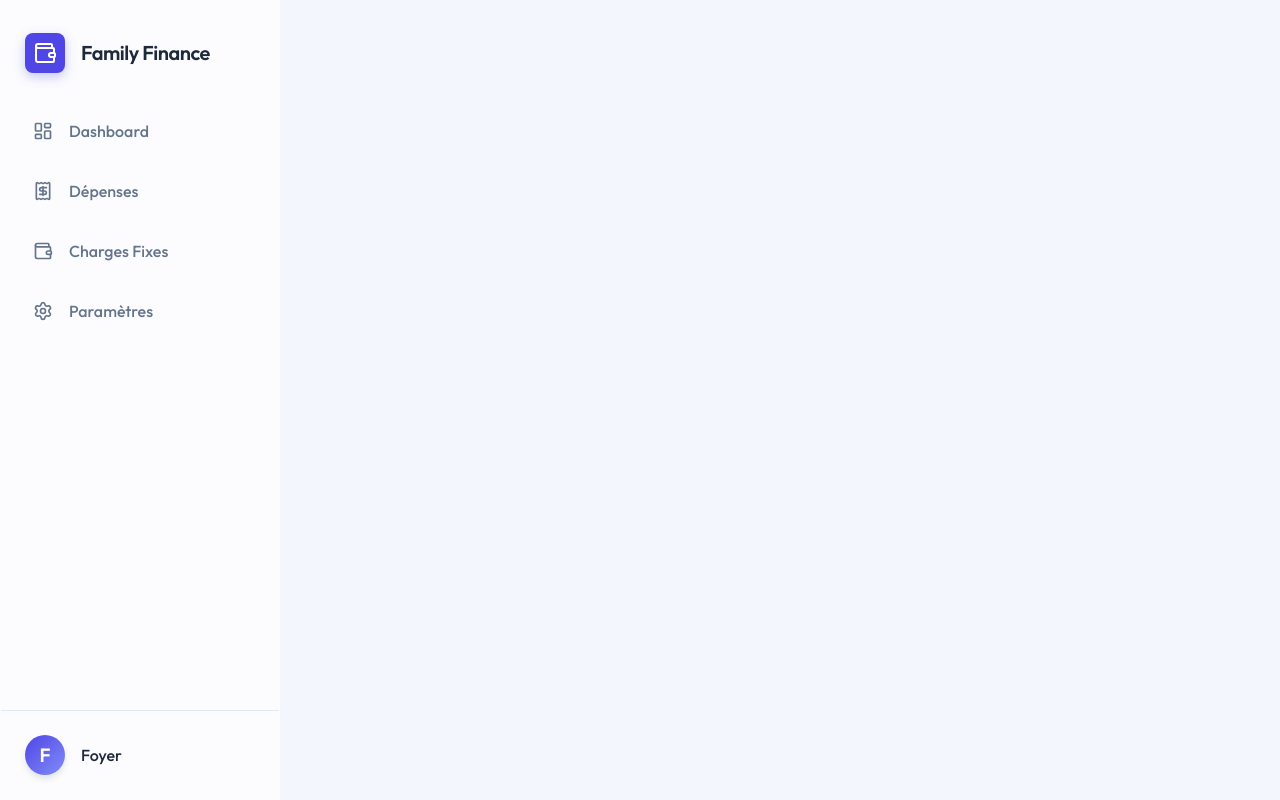
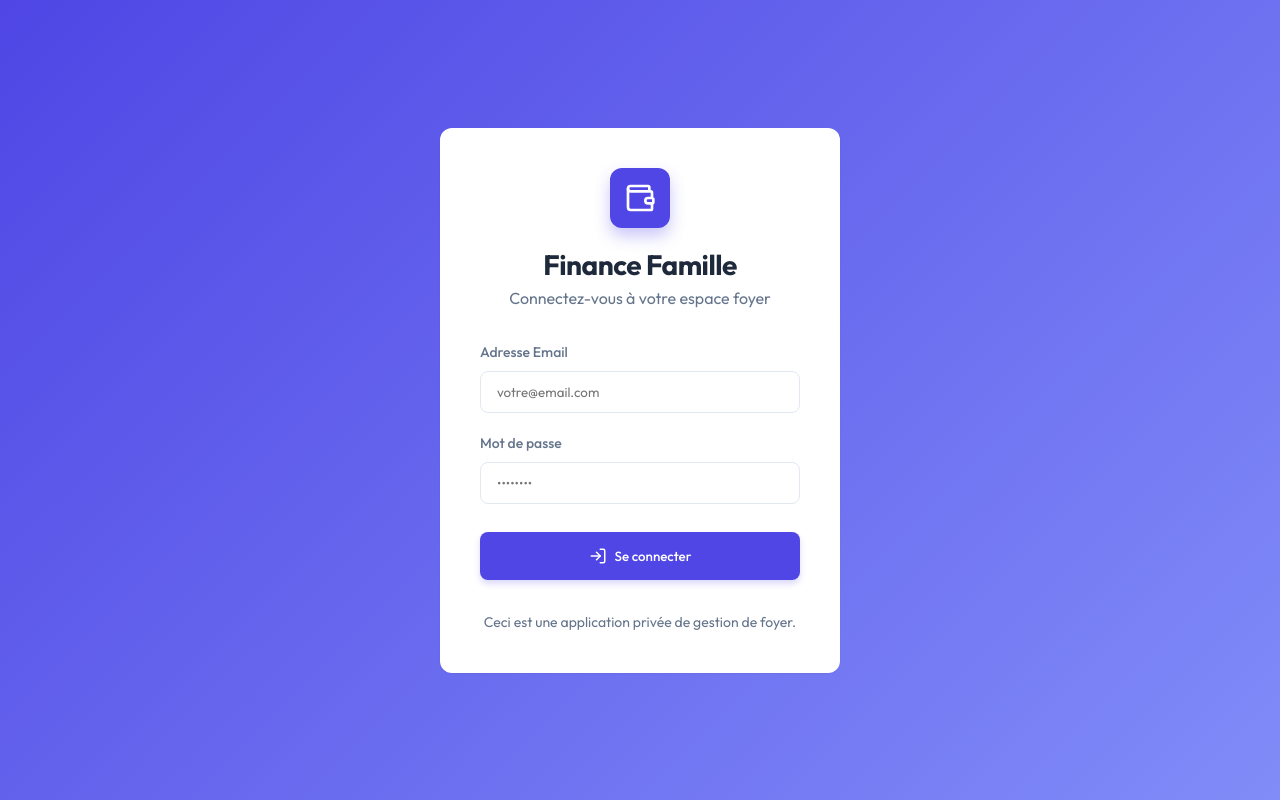
Before and after one commit to C0ld3nEye/finance, a React (Vite) app: page /login in a window 1280 px wide. Built offline with nearby package versions, Linux system fonts and the light colour scheme; no server answers.

Commit message:
Phase 2: Firebase Auth et choix du compte dans les dépenses

```diff
--- a/src/App.jsx
+++ b/src/App.jsx
@@ -1,13 +1,48 @@
-import React from 'react';
+import React, { useState, useEffect } from 'react';
 import { BrowserRouter as Router, Routes, Route, Navigate } from 'react-router-dom';
+import { onAuthStateChanged } from 'firebase/auth';
+import { auth } from './config/firebase';
 import Sidebar from './components/Sidebar';
 import Dashboard from './pages/Dashboard';
 import Expenses from './pages/Expenses';
 import Charges from './pages/Charges';
 import Settings from './pages/Settings';
+import Login from './pages/Login';
 import './index.css';
 
 function App() {
+  const [user, setUser] = useState(null);
+  const [loading, setLoading] = useState(true);
+
+  useEffect(() => {
+    const unsubscribe = onAuthStateChanged(auth, (currentUser) => {
+      setUser(currentUser);
+      setLoading(false);
+    });
+    return () => unsubscribe();
+  }, []);
+
+  if (loading) {
+    return (
+      <div style={{ height: '100vh', display: 'flex', alignItems: 'center', justifyContent: 'center', backgroundColor: 'var(--bg-color)' }}>
+        <div style={{ textAlign: 'center' }}>
+           <p style={{ color: 'var(--text-secondary)', marginTop: '1rem' }}>Chargement sécurisé...</p>
+        </div>
+      </div>
+    );
+  }
+
+  if (!user) {
+    return (
+      <Router>
+        <Routes>
+          <Route path="/login" element={<Login />} />
+          <Route path="*" element={<Navigate to="/login" replace />} />
+        </Routes>
+      </Router>
+    );
+  }
+
   return (
     <Router>
       <div className="app-container animate-fade-in">
@@ -19,6 +54,7 @@ function App() {
             <Route path="/expenses" element={<Expenses />} />
             <Route path="/charges" element={<Charges />} />
             <Route path="/settings" element={<Settings />} />
+            <Route path="*" element={<Navigate to="/dashboard" replace />} />
           </Routes>
         </main>
       </div>
--- a/src/components/Sidebar.jsx
+++ b/src/components/Sidebar.jsx
@@ -1,6 +1,7 @@
 import React from 'react';
 import { NavLink } from 'react-router-dom';
 import { LayoutDashboard, Receipt, Wallet, Settings } from 'lucide-react';
+import { auth } from '../config/firebase';
 import './Sidebar.css';
 
 const Sidebar = () => {
@@ -33,10 +34,17 @@ const Sidebar = () => {
       </nav>
 
       <div className="sidebar-footer">
-        <div className="user-info">
+        <div className="user-info" style={{ marginBottom: '1rem' }}>
           <div className="avatar">F</div>
           <span>Foyer</span>
         </div>
+        <button
+          onClick={() => auth.signOut()}
+          className="btn btn-outline"
+          style={{ width: '100%', fontSize: '0.85rem', padding: '0.5rem', justifyContent: 'center' }}
+        >
+          Déconnexion
+        </button>
       </div>
     </aside>
   );
--- a/src/config/firebase.js
+++ b/src/config/firebase.js
@@ -1,5 +1,6 @@
 import { initializeApp } from "firebase/app";
 import { getFirestore } from "firebase/firestore";
+import { getAuth } from "firebase/auth";
 
 const firebaseConfig = {
   apiKey: "AIzaSyAokxdJX-47uXEe4tzYj6Vb0dYjp3Mdig0",
@@ -14,3 +15,4 @@ const firebaseConfig = {
 
 const app = initializeApp(firebaseConfig);
 export const db = getFirestore(app);
+export const auth = getAuth(app);
--- a/src/pages/Dashboard.jsx
+++ b/src/pages/Dashboard.jsx
@@ -2,6 +2,7 @@ import React, { useState, useEffect } from 'react';
 import { getExpensesByMonth } from '../services/expenses';
 import { getCharges } from '../services/charges';
 import { getSettings } from '../services/settings';
+import { auth } from '../config/firebase';
 import { PieChart, TrendingUp, TrendingDown, Wallet } from 'lucide-react';
 
 const Dashboard = () => {
@@ -18,12 +19,15 @@ const Dashboard = () => {
   }, []);
 
   const fetchData = async () => {
+    const uid = auth.currentUser?.uid;
+    if (!uid) return;
+
     try {
       const now = new Date();
       const [expenses, charges, settings] = await Promise.all([
-        getExpensesByMonth(now.getFullYear(), now.getMonth()),
-        getCharges(),
-        getSettings()
+        getExpensesByMonth(uid, now.getFullYear(), now.getMonth()),
+        getCharges(uid),
+        getSettings(uid)
       ]);
 
       const tExpenses = expenses.reduce((acc, curr) => acc + curr.amount, 0);
--- /dev/null
+++ b/src/pages/Login.jsx
@@ -0,0 +1,113 @@
+import React, { useState } from 'react';
+import { signInWithEmailAndPassword } from 'firebase/auth';
+import { auth } from '../config/firebase';
+import { Wallet, LogIn, AlertCircle } from 'lucide-react';
+
+const Login = () => {
+  const [email, setEmail] = useState('');
+  const [password, setPassword] = useState('');
+  const [error, setError] = useState('');
+  const [loading, setLoading] = useState(false);
+
+  const handleLogin = async (e) => {
+    e.preventDefault();
+    setLoading(true);
+    setError('');
+    try {
+      await signInWithEmailAndPassword(auth, email, password);
+    } catch (err) {
+      console.error(err);
+      setError('Identifiants invalides ou erreur de connexion.');
+    } finally {
+      setLoading(false);
+    }
+  };
+
+  return (
+    <div style={{
+      height: '100vh',
+      display: 'flex',
+      alignItems: 'center',
+      justifyContent: 'center',
+      background: 'linear-gradient(135deg, #4f46e5 0%, #818cf8 100%)',
+      padding: '1rem'
+    }}>
+      <div className="card animate-fade-in" style={{ width: '100%', maxWidth: '400px', padding: '2.5rem' }}>
+        <div style={{ textAlign: 'center', marginBottom: '2rem' }}>
+          <div style={{
+            width: '60px',
+            height: '60px',
+            backgroundColor: 'var(--primary)',
+            borderRadius: 'var(--radius-lg)',
+            display: 'inline-flex',
+            alignItems: 'center',
+            justifyContent: 'center',
+            color: 'white',
+            marginBottom: '1rem',
+            boxShadow: '0 8px 16px rgba(79, 70, 229, 0.3)'
+          }}>
+            <Wallet size={32} />
+          </div>
+          <h1 style={{ fontSize: '1.75rem', fontWeight: '700', letterSpacing: '-0.5px' }}>Finance Famille</h1>
+          <p style={{ color: 'var(--text-secondary)' }}>Connectez-vous à votre espace foyer</p>
+        </div>
+
+        {error && (
+          <div style={{
+            backgroundColor: '#fee2e2',
+            color: 'var(--danger)',
+            padding: '0.75rem 1rem',
+            borderRadius: 'var(--radius-md)',
+            display: 'flex',
+            alignItems: 'center',
+            gap: '0.5rem',
+            fontSize: '0.9rem',
+            marginBottom: '1.5rem',
+            border: '1px solid #fecaca'
+          }}>
+            <AlertCircle size={18} /> {error}
+          </div>
+        )}
+
+        <form onSubmit={handleLogin} style={{ display: 'flex', flexDirection: 'column', gap: '1.25rem' }}>
+          <div>
+            <label className="label">Adresse Email</label>
+            <input
+              type="email"
+              className="input-field"
+              placeholder="votre@email.com"
+              required
+              value={email}
+              onChange={(e) => setEmail(e.target.value)}
+            />
+          </div>
+          <div>
+            <label className="label">Mot de passe</label>
+            <input
+              type="password"
+              className="input-field"
+              placeholder="••••••••"
+              required
+              value={password}
+              onChange={(e) => setPassword(e.target.value)}
+            />
+          </div>
+          <button
+            type="submit"
+            className="btn btn-primary"
+            style={{ width: '100%', marginTop: '0.5rem', height: '3rem' }}
+            disabled={loading}
+          >
+            {loading ? 'Connexion...' : <><LogIn size={18} /> Se connecter</>}
+          </button>
+        </form>
+
+        <p style={{ textAlign: 'center', marginTop: '2rem', fontSize: '0.875rem', color: 'var(--text-secondary)' }}>
+          Ceci est une application privée de gestion de foyer.
+        </p>
+      </div>
+    </div>
+  );
+};
+
+export default Login;
--- a/src/pages/Settings.jsx
+++ b/src/pages/Settings.jsx
@@ -1,5 +1,6 @@
 import React, { useState, useEffect } from 'react';
 import { getSettings, updateSettings } from '../services/settings';
+import { auth } from '../config/firebase';
 import { Save, Plus, Trash2 } from 'lucide-react';
 
 const Settings = () => {
@@ -12,8 +13,10 @@ const Settings = () => {
   }, []);
 
   const loadSettings = async () => {
+    const uid = auth.currentUser?.uid;
+    if (!uid) return;
     try {
-      const data = await getSettings();
+      const data = await getSettings(uid);
       setSettings(data);
     } catch (error) {
       console.error("Failed to load settings", error);
@@ -23,9 +26,11 @@ const Settings = () => {
   };
 
   const handleSave = async () => {
+    const uid = auth.currentUser?.uid;
+    if (!uid) return;
     setSaving(true);
     try {
-      await updateSettings(settings);
+      await updateSettings(uid, settings);
       alert('Paramètres sauvegardés avec succès !');
     } catch (error) {
       console.error("Failed to save", error);
--- a/src/services/charges.js
+++ b/src/services/charges.js
@@ -1,16 +1,19 @@
-import { collection, addDoc, updateDoc, deleteDoc, doc, getDocs } from 'firebase/firestore';
+import { collection, addDoc, updateDoc, deleteDoc, doc, getDocs, query, where } from 'firebase/firestore';
 import { db } from '../config/firebase';
 
 const collectionName = 'charges';
 
-export const getCharges = async () => {
-  const snapshot = await getDocs(collection(db, collectionName));
+export const getCharges = async (uid) => {
+  if (!uid) return [];
+  const q = query(collection(db, collectionName), where('userId', '==', uid));
+  const snapshot = await getDocs(q);
   return snapshot.docs.map(doc => ({ id: doc.id, ...doc.data() }));
 };
 
-export const addCharge = async (charge) => {
-  const docRef = await addDoc(collection(db, collectionName), charge);
-  return { id: docRef.id, ...charge };
+export const addCharge = async (uid, charge) => {
+  const chargeWithUser = { ...charge, userId: uid };
+  const docRef = await addDoc(collection(db, collectionName), chargeWithUser);
+  return { id: docRef.id, ...chargeWithUser };
 };
 
 export const updateCharge = async (id, updates) => {
--- a/src/services/settings.js
+++ b/src/services/settings.js
@@ -3,8 +3,9 @@ import { db } from '../config/firebase';
 
 const SETTINGS_DOC_ID = 'household_settings';
 
-export const getSettings = async () => {
-  const docRef = doc(db, 'settings', SETTINGS_DOC_ID);
+export const getSettings = async (uid) => {
+  if (!uid) return null;
+  const docRef = doc(db, 'settings', uid);
   const docSnap = await getDoc(docRef);
   if (docSnap.exists()) {
     return docSnap.data();
@@ -25,7 +26,7 @@ export const getSettings = async () => {
   return defaultSettings;
 };
 
-export const updateSettings = async (newSettings) => {
-  const docRef = doc(db, 'settings', SETTINGS_DOC_ID);
+export const updateSettings = async (uid, newSettings) => {
+  const docRef = doc(db, 'settings', uid);
   await updateDoc(docRef, newSettings);
 };
```
Also changed, not shown: src/pages/Charges.jsx (+8 -4 lines), src/pages/Expenses.jsx (+36 -14 lines), src/services/expenses.js (+7 -5 lines).
